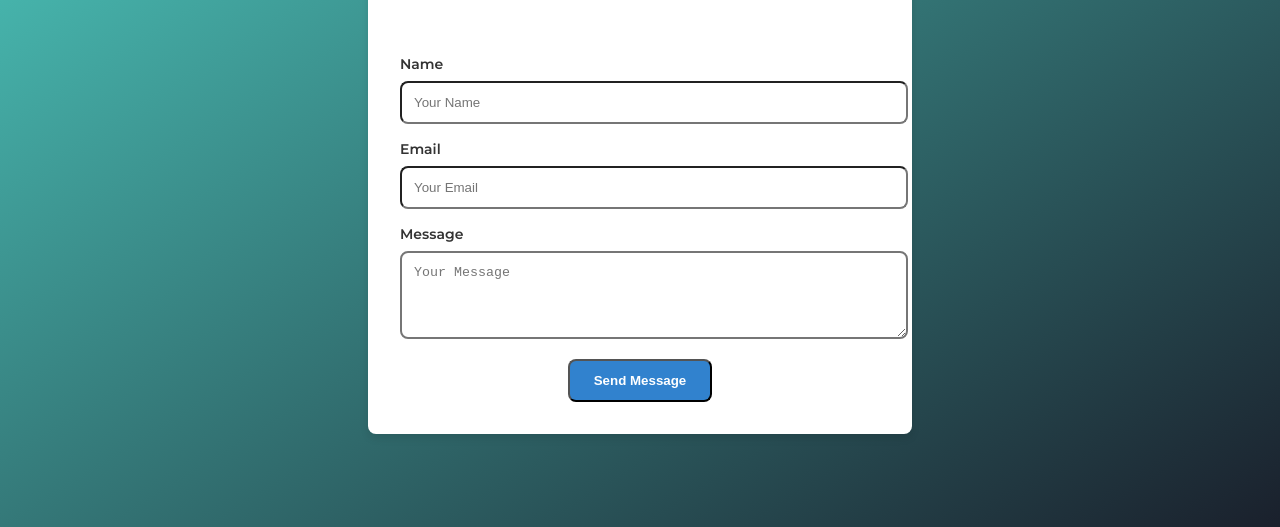
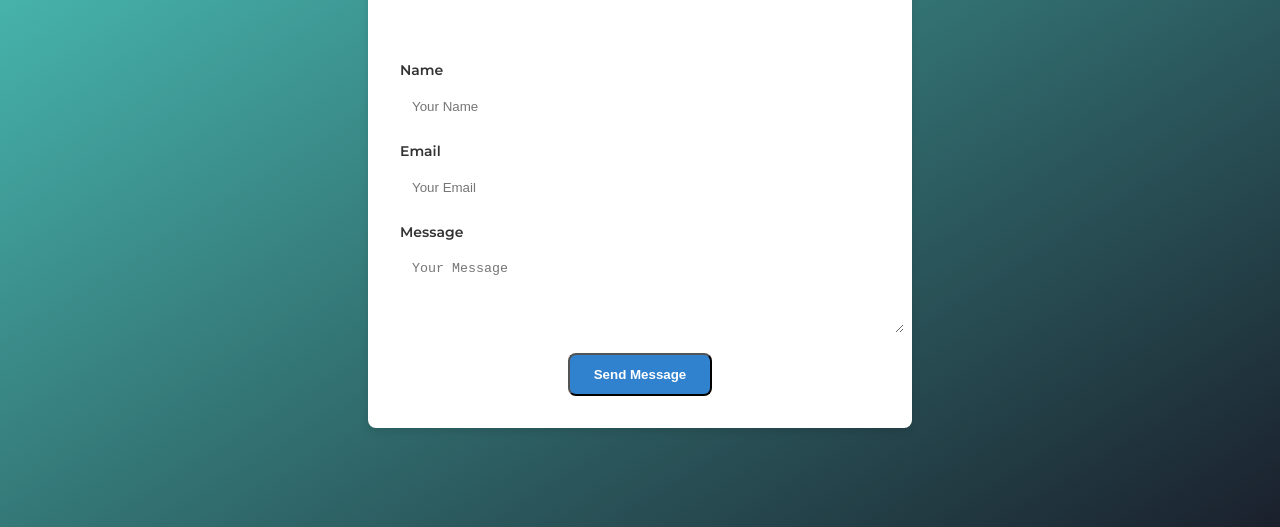
Before and after one commit to niyobern/niyobern.github.io, a plain HTML site: page UI/contact.html in a window 1280 px wide. Shown: the part 273-800 px from the top of the page. Drawn offline with Linux system fonts and the light colour scheme.

Commit message:
added all design

```diff
--- a/UI/contact.html
+++ b/UI/contact.html
@@ -52,6 +52,10 @@
 
         .mb-4 {
             margin-bottom: 1rem;
+        }
+
+        .no-border {
+            border: none;
         }
 
         .block {
@@ -156,15 +160,15 @@
             <form action="#" method="POST">
                 <div class="mb-4">
                     <label for="name" class="block text-sm font-semibold">Name</label>
-                    <input type="text" id="name" name="name" placeholder="Your Name" class="w-full border-2 rounded-lg p-3 mt-2 focus:border-blue-500 focus:outline-none">
+                    <input type="text" id="name" name="name" placeholder="Your Name" class="no-border border-2 rounded-lg p-3 mt-2 focus:border-blue-500 focus:outline-none">
                 </div>
                 <div class="mb-4">
                     <label for="email" class="block text-sm font-semibold">Email</label>
-                    <input type="email" id="email" name="email" placeholder="Your Email" class="w-full border-2 rounded-lg p-3 mt-2 focus:border-blue-500 focus:outline-none">
+                    <input type="email" id="email" name="email" placeholder="Your Email" class="no-border border-2 rounded-lg p-3 mt-2 focus:border-blue-500 focus:outline-none">
                 </div>
                 <div class="mb-4">
                     <label for="message" class="block text-sm font-semibold">Message</label>
-                    <textarea id="message" name="message" rows="4" placeholder="Your Message" class="w-full border-2 rounded-lg p-3 mt-2 focus:border-blue-500 focus:outline-none"></textarea>
+                    <textarea id="message" name="message" rows="4" placeholder="Your Message" class="no-border w-full border-2 rounded-lg p-3 mt-2 focus:border-blue-500 focus:outline-none"></textarea>
                 </div>
                 <div class="text-center">
                     <button type="submit" class="bg-blue-600 hover:bg-blue-700 text-white font-bold py-3 px-6 rounded-lg transition-colors duration-300">Send Message</button>
```
